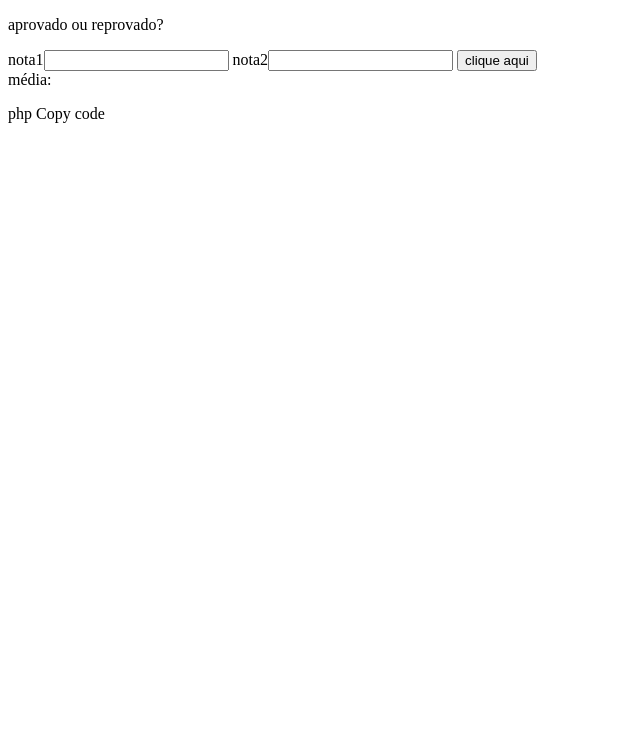
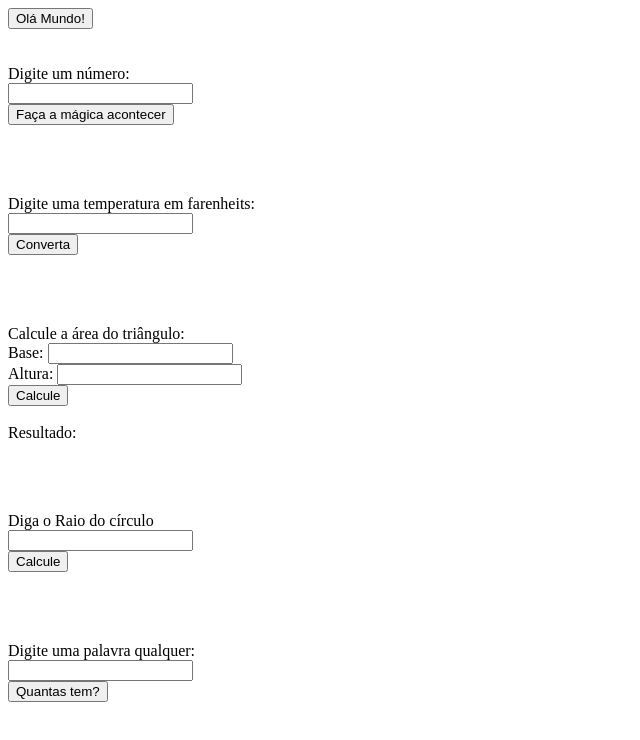
Before and after one commit to Koehler-Leticia/MeuDiret, a plain HTML site: page index.html in a window 1280 px wide. Shown: the whole page, without its empty margins (0-640 px from the left). Drawn offline with Linux system fonts and the light colour scheme.

Commit message:
Add files via upload

```diff
--- a/index.html
+++ b/index.html
@@ -3,29 +3,125 @@
 <head>
     <meta charset="UTF-8">
     <meta name="viewport" content="width=device-width, initial-scale=1.0">
-    <title>media</title>
+    <title>Lista de exercícios</title>
 </head>
 <body>
-    <p>aprovado ou reprovado?</p>
-    nota1<input type="text" id="nota1">
-    nota2<input type="text" id="nota2">
-    <button onclick='calcularMedia()'>clique aqui</button>
+    <button onclick="alert('Olá mundo...');">Olá Mundo!</button>
     <br>
-    média: <p id="resultadoMedia"></p>
-php
-Copy code
-<script>
-    function calcularMedia() {
-        var nota1 = parseFloat(document.getElementById("nota1").value);
-        var nota2 = parseFloat(document.getElementById("nota2").value);
-        var mediaCalculada = (nota1 + nota2) / 2;
+    <br>
+    <br>
+    Digite um número:
+    <br>
+    <input type=text id='num'>
+    <br>
+    <button onclick='cubic();'>Faça a mágica acontecer</button>
+    <p id='resultado'></p>
+    <br>
+    <br>
+    <br>
+    Digite uma temperatura em farenheits:
+    <br>
+    <input type=text id='temp'>
+    <br>
+    <button onclick='convert();'>Converta</button>
+    <p id='celsiu'></p>
+    <br>
+    <br>
+    <br>
+    Calcule a área do triângulo:
+     <br>
+    Base:
+    <input type="text" id="base">
+    <br>
+    Altura:
+    <input type text id="altura">
+    <br>
+    <button onclick='areatri();'>Calcule</button>
+    <br>
+    <br>
+    Resultado:
+    <p id="area"></p>
+    <br>
+    <br>
+    <br>
+    Diga o Raio do círculo
+    <br>
+    <input type="text" id="raio">
+    <br>
+    <button onclick = 'calcperi();'>Calcule</button>
+    <p id="perimetro"></p>
+    <br>
+    <br>
+    <br>
+    Digite uma palavra qualquer:
+    <br>
+    <input type="text" id="palavra">
+    <br>
+    <button onclick="vogais();">Quantas tem?</button>
+    <p id="numVog"></p>
+    <script>
+        function cubic(){
+            numero = parseInt(document.getElementById('num').value);
+            result = numero * numero * numero;
+            document.getElementById('resultado').innerHTML = result;
+        }
+            function convert(){
+            farenheit = parseInt(document.getElementById('temp').value);
+            celsius = (farenheit - 32)*0.555;
+            document.getElementById('celsiu').innerHTML = celsius+"°";
+        }
+        function areatri(){
+            alt = parseInt(document.getElementById('altura').value);
+            bas = parseInt(document.getElementById('base').value);
+            areaa = (bas*alt)/2;
+            document.getElementById('area').innerHTML = areaa;
+        }
+        function calcperi(){
+            raioo = parseInt(document.getElementById('raio').value);
+            peri = 2*3.141592*raioo;
+            document.getElementById('perimetro').innerHTML = peri;
+        }
+        function vogais(){
+            var palavra = document.getElementById('palavra').value.toLowerCase();
+            var vogs = 'aeiou';
+            var numeVog = 0;
 
-        if (mediaCalculada >= 7.0) {
-            document.getElementById("resultadoMedia").innerHTML = "Aprovado";
-        } else {
-            document.getElementById("resultadoMedia").innerHTML = "Reprovado";
+            for (var i = 0; i < palavra.length; i++) {
+                if (vogs.indexOf(palavra[i]) !== -1) {
+                    numeVog++;
+                }
+            }
+
+            document.getElementById('numVog').innerHTML = numeVog;
         }
-    }
-</script>
+
+    </script>
 </body>
 </html>
+
+
+
+<!-- Lista de Exercícios – Funções em JavaScript
+
+Na tela do computador, crie uma pasta para os exercícios abaixo. Cada exercício, você salva em uma pasta diferente dentro da pasta criada acima.
+
+
+1. Escreva uma função em JavaScript que mostre na tela a mensagem “Bom dia, Mundo!!!”.
+
+
+2. Escreva uma função que retorne o cubo de um número fornecido pelo usuário.
+
+
+3. Escreva uma função em JavaScript que realize a conversão de uma temperatura fornecida em graus Fahrenheit (F) para Celsius (C).
+
+Dica: para converter uma temperatura em F para C, subtraia 32 da temperatura e multiplique o resultado por 0,5556 (ou 5/9).
+
+
+4. Escreva uma função que retorne a área de um triângulo, a partir dos valores de base e altura fornecidos.
+
+
+5. Escreva uma função que encontre a área e o perímetro de um círculo, de acordo com o raio fornecido.
+
+
+6. Escreva uma função que permita contar o número de vogais contidas em uma string fornecida pelo usuário. Por exemplo, o usuário informa a string “Beterraba”, e a função retorna o número 4 (há 4 vogais nessa palavra).
+-->
```
